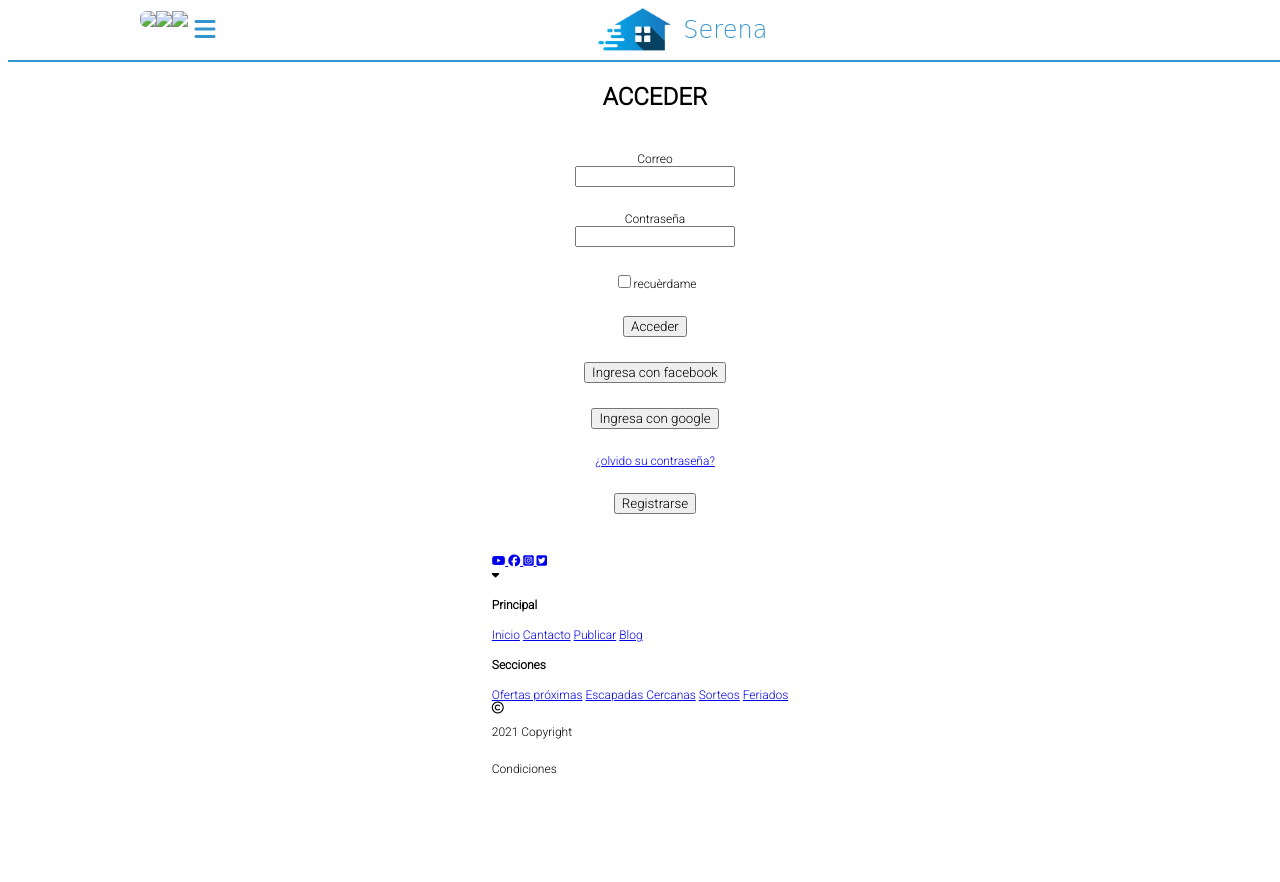
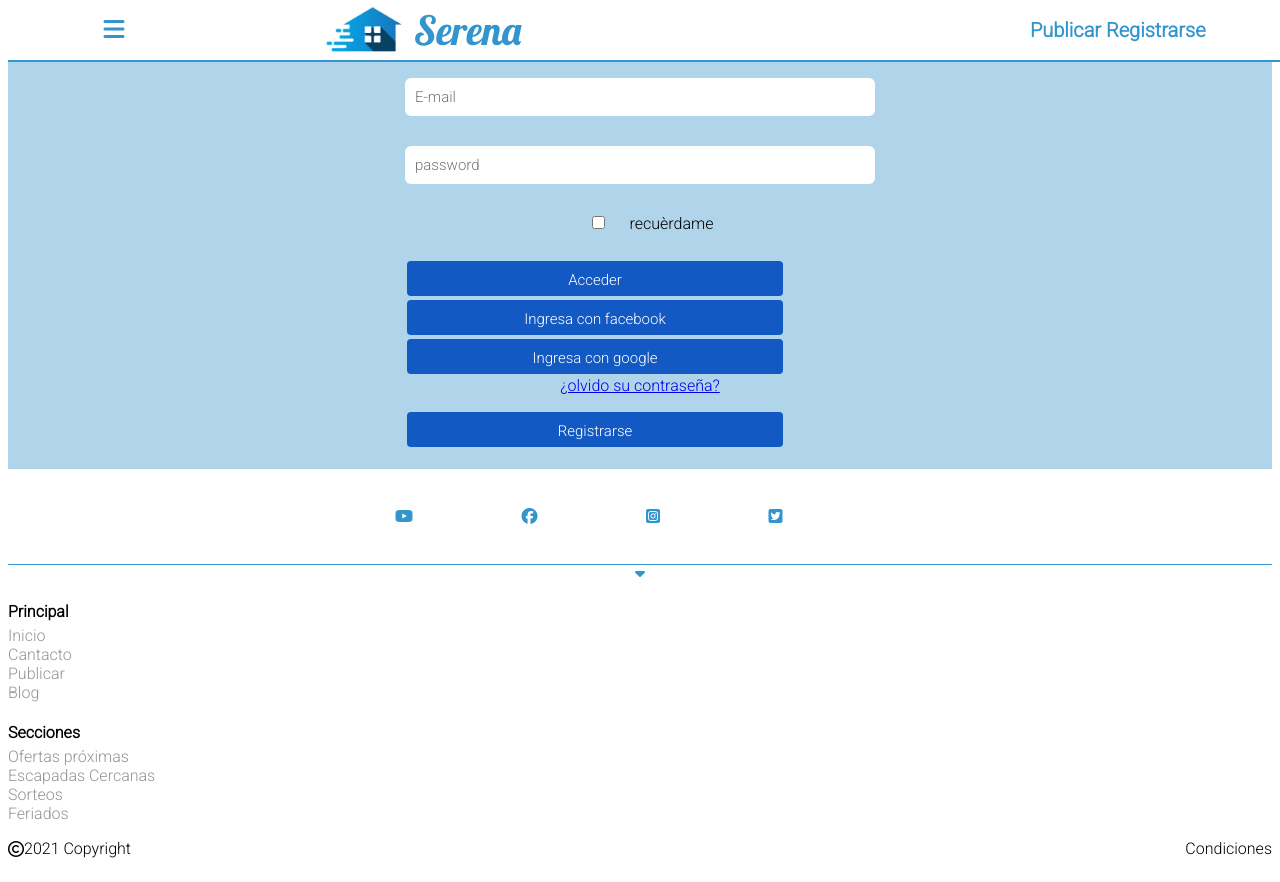
Before and after one commit to GuillePujals/DH-FenixWarriors-Sprint2, a website: page views/login.html in a window 1280 px wide. Before the commit the page ends 800 px from the top, so only its background shows below. Drawn offline with Linux system fonts and the light colour scheme.

Commit message:
Rumbos - correcciones en login html y login css

```diff
--- a/public/css/login.css
+++ b/public/css/login.css
@@ -57,92 +57,141 @@
 
 
 
-
-
-
-
-
-.container{
-    display: flex;
-    flex-flow: row wrap;
-    align-items: center;
-    justify-content: center;
-    padding: 3px;
-    font-family: Roboto;
-    font-size: 12px;
+    .main-navbar{
+        display: none;
+        margin-top: 4px;
     }
 
-img{
-    max-width: 100%;
+        .main-navbar ul {
+            list-style: none;
+            margin: 0;
+            padding: 0;
         }
 
-.container-all{
-    position: sticky;
-    max-width: 1000px;
-    width: 100%;
-    border-radius: 6px;
-    overflow: hidden; /*para que la imagen no se sobrepase*/
-    flex: 1 1 auto;
+            .main-navbar a {
+                text-decoration: none;
+                color: #3295ce;
+                display: inline-block;
+                padding: 5px 0;
+                font-size: 17px;
             }
 
-/*esta sección muestra las imagenes*/
-.slide{
-    display: flex; /*las ajusta*/
-    transform: translate3d(0, 0, 0);
-    transition: all 600ms;
-    animation-name: autoplay; /*Definimos el nombre de la animación*/
-    animation-duration: 6.5s; /*los s de duración de la animación*/
-    animation-direction: alternate; /*la dirección de la animación*/
-    animation-fill-mode: forwards; /*por dónde comienza la animación*/
-    animation-iteration-count: infinite; /*será infinita la animación*/
+/*================== Sección principal =======================*/
+.form{
+    background-color: #b0d4e9;
+}
+.register{
+    padding: 20px 15px;
+    margin-top: 50px;
+    text-align: center;
+}
+.control-formulario{
+    margin-bottom: 15px;
+
 }
 
-/*c/u de los slides de las imagenes*/
-.item-slide{
-    position: relative;
+.buttons{
     display: flex;
-    flex-direction: column;
-    flex-shrink: 0; /*para que abarque todo el espacio demenera vert*/
-    flex-grow: 0; /*para que abarque todo el espacio demenera horiz*/
-    max-width: 100%;
     }
 
-/*config. el espacio de paginación*/
-.pagination{
-    position: absolute;
-    bottom: 20px;
-    left: 0;
-    display: flex;
-    flex-wrap: wrap;/*ajusta c/img a su contenedor padre*/
-    align-items: center; /*centra el contenido*/
-    justify-content: center;
+    .boton-formulario{
+        background-color:#1259c3;
+        border: none;
         width: 100%;
-}
-
-/*los ítems de la paginación*/
-.pagination-item{
-    display: flex;
-    flex-direction: column;
-    align-items: center;
-    border: 2px solid white; /*borde sólido y blanco*/
-    width: 16px;
-    height: 16px;
+        font-size: 15px;
+        color: #ffffff;
+        padding: 10px;
         border-radius: 4px;
-    overflow: hidden; /*recorta la img*/
-    cursor: pointer;  /*al posicionarse arriba cambia el curso a puntero*/
-    background: rgba(255, 255, 255, 0.5);
-    margin: 0 10px; /*margen vertical de 0 y horiz de 10px*/
-    text-align: center;
-    transition: all 300ms;
+        height: 35px;
+        margin: 2px;
+        position: relative;
+        top: 50px;
+        left: 100px;
         }
 
 
 
+/*================== Footer =======================*/
+.footer{
 
 
-.Login{
-margin: 15px;
-padding: 5px;
-width:100%;
-text-align: center;
 }
+    .redes {
+        display: flex;
+        padding-left: 30vw;
+        padding-right: 30vw;
+        margin-top: 3%;
+    }
+        .icono-red{
+            flex: 1 1 auto;
+        }
+            .icono-red i{
+                color: #3295ce;
+                margin: 0px 3px 0px 3px;
+
+            }
+
+        .menu-footer{
+            display: flex;
+            flex-direction: column;
+            align-items: center;
+            border-top: #3295ce solid 1px;
+            margin-top: 3%;
+        }
+            .menu-footer i{
+                color:#3295ce;
+
+            }
+            .lista-footer {
+                align-self: start;
+            }
+                .lista-footer a{
+                    display: block;
+                    text-decoration: none;
+                    color:rgb(150, 147, 147)
+                }
+                .lista-footer h4{
+                    margin-bottom: 5px;
+                }
+
+        .legales{
+            display:flex;
+            justify-content: space-between;
+            align-items: center;
+        }
+            .legales i{
+                display: flex;
+                align-items: center;
+            }
+                .legales p{
+                    font-family:Roboto;
+                }
+
+@media (min-width:860px){
+    .accesos{
+        display: block;
+
+    }
+        .accesos a{
+            color: #3295ce;
+            text-decoration: none;
+            font-weight: bold;
+        }
+    .form{
+        justify-content: center;
+        display: flex;
+    }
+        .register{
+            width: 500px;
+        }
+}
+
+@media(min-width: 1000px){
+    .nombre-logo{
+        font-size: 40px;
+    }
+
+    .accesos{
+        font-size: 20px;
+    }
+}
--- a/views/login.html
+++ b/views/login.html
@@ -1,14 +1,18 @@
 <!DOCTYPE html>
 <html lang="en">
+
 <head>
     <meta charset="UTF-8">
     <meta http-equiv="X-UA-Compatible" content="IE=edge">
     <meta name="viewport" content="width=device-width, initial-scale=1.0">
-    <link rel="stylesheet" href="/css/login.css">
+    <link rel="stylesheet" href="/css/register.css">
     <script src="https://kit.fontawesome.com/da86db1aac.js" crossorigin="anonymous"></script>
     <link href="https://fonts.googleapis.com/css2?family=Roboto:wght@300&display=swap" rel="stylesheet">
-    <title>Login</title>
+    <link rel="preconnect" href="https://fonts.gstatic.com">
+    <link href="https://fonts.googleapis.com/css2?family=Lobster&display=swap" rel="stylesheet">
+    <title>Alquier de casas</title>
 </head>
+
 <body>
     <header class="main-header">
         <div class="top-bar">
@@ -21,108 +25,43 @@
             </div>
             <div class="accesos">
                 <a href="">Publicar</a>
+                <a href="">Registrarse</a>
             </div>
         </div>
     </header>
 
-    <main class="container">
-        <div class="container-all">
-
-            <input type="radio" id="1" name="image-slide" hidden/>
-            <input type="radio" id="2" name="image-slide" hidden/>
-            <input type="radio" id="3" name="image-slide" hidden/>
-
-            <div class="slide">
-
-                <div class="item-slide">
-                    <img src="Images/img1.jpg">
+    <section class="form">
+        <form method="POST" action="/" class="register">
+            <div class="control-formulario">
+                <input type="email" placeholder="E-mail" name="email" class="control" required>
             </div>
-
-                <div class="item-slide">
-                    <img src="Images/img2.jpg">
+            <div class="control-formulario">
+                <input type="text" placeholder="password" name="contraseña" class="control" required minlength="3">
             </div>
-
-                <div class="item-slide">
-                    <img src="Images/img3.jpg">
-                </div>
-
-            </div>
-
-
-            <div class="pagination">
-
-                <label class="pagination-item" for="1">
-                    <img src="Images/img1.jpg">
-                </label>
-
-                <label class="pagination-item" for="2">
-                    <img src="Images/img2.jpg">
-                </label>
-
-                <label class="pagination-item" for="3">
-                    <img src="Images/img3.jpg">
-                </label>
-
-            </div>
-        </div>
-
-
-    <main class="Login">
-
-        <div class="Login">
-                <h1 class="tituloDelLogin">ACCEDER</h1>
-
-    </div>
-        <form action="/login" method="POST">
-            <div class="Login">
-    <div class="nombre-e-email-del-login">
-        <label for="email del usuario">Correo</label>
-    </div>
-        <input type="email" name="su email" id="email del usuario">
-    </div>
-    <div class="Login">
-        <div class="nombre-e-email-del-login">
-        <label for="su contraseña">Contraseña</label>
-    </div>
-        <input type="password" name="su contraseña" id="su contraseña">
-    </div>
-
-<p>
-    <div class="Login">
+            <div class="control-formulario">
                     <label for="recordatorio de cuenta"></label>
                     <input type="checkbox" name="recordatorio" id="recordatorio de cuenta">recuèrdame
                     </div>
-    </form>
-</p>
 
-    <p>
-    <div class="Login">
-    <button type="submit">Acceder</button>
+                <div class="buttons">
+                    <button type="submit" class="boton-formulario">Acceder</button>
                 </div>
-    </p>
-
-    <p>
-    <div class="Login">
-    <button type="submit">Ingresa con facebook</button>
+                    <div class="buttons">
+                        <button type="submit" class="boton-formulario">Ingresa con facebook</button>
                     </div>
-    </p>
-
-    <p>
-    <div class="Login">
-    <button type="submit">Ingresa con google</button>
+                    <div class="buttons">
+                        <button type="submit" class="boton-formulario">Ingresa con google</button>
                     </div>
-    </p>
-
-    <p>
-    <div class="Login">
+                <div class="control-formulario">
                     <a href=" ">¿olvido su contraseña?</a>
                     </div>
-    </p>
 
-        <div class="Login">
-            <button type="submit">Registrarse</button>
+                    <div class="buttons">
+                    <button type="submit" class="boton-formulario">Registrarse</button>
                 </div>
-    </main>
+
+            </form>
+        </section>
 
         <footer class="footer">
             <div class="redes">
```
Lines whose indentation alone changed are shown as unchanged.
